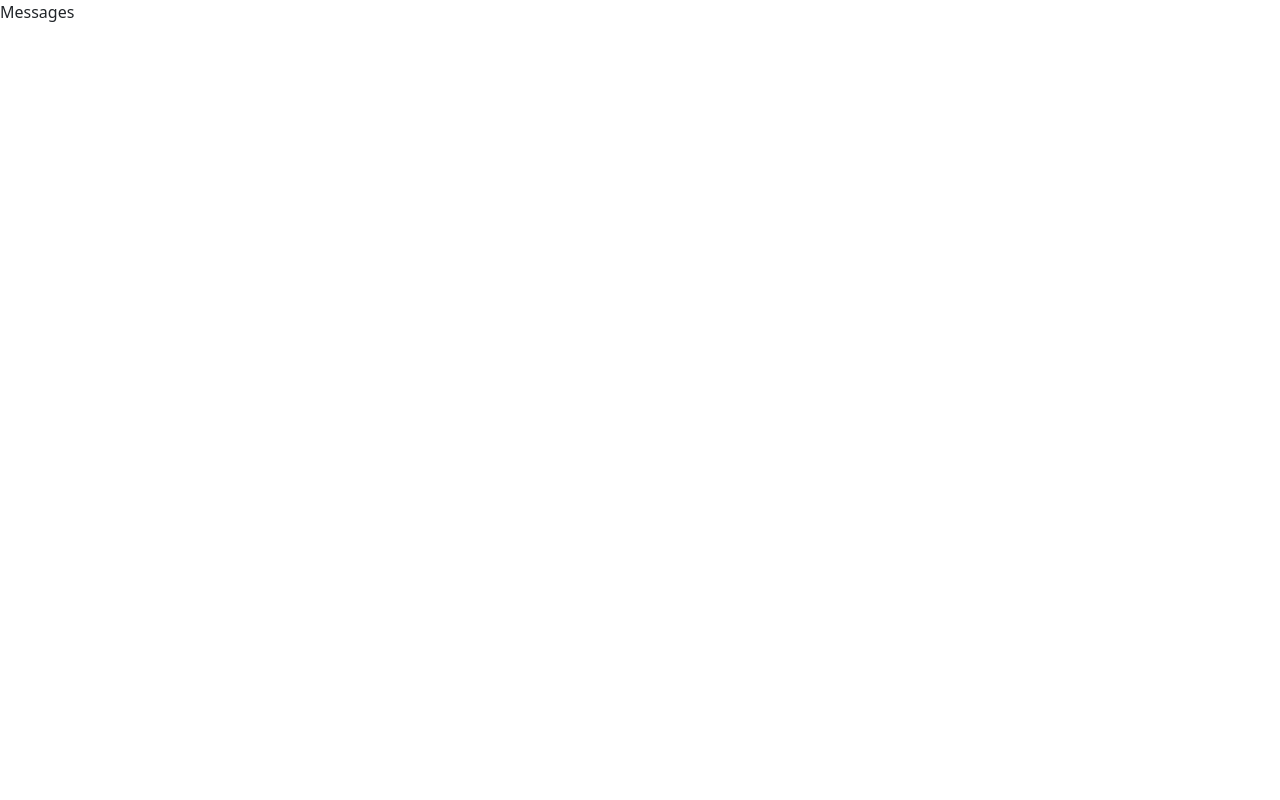
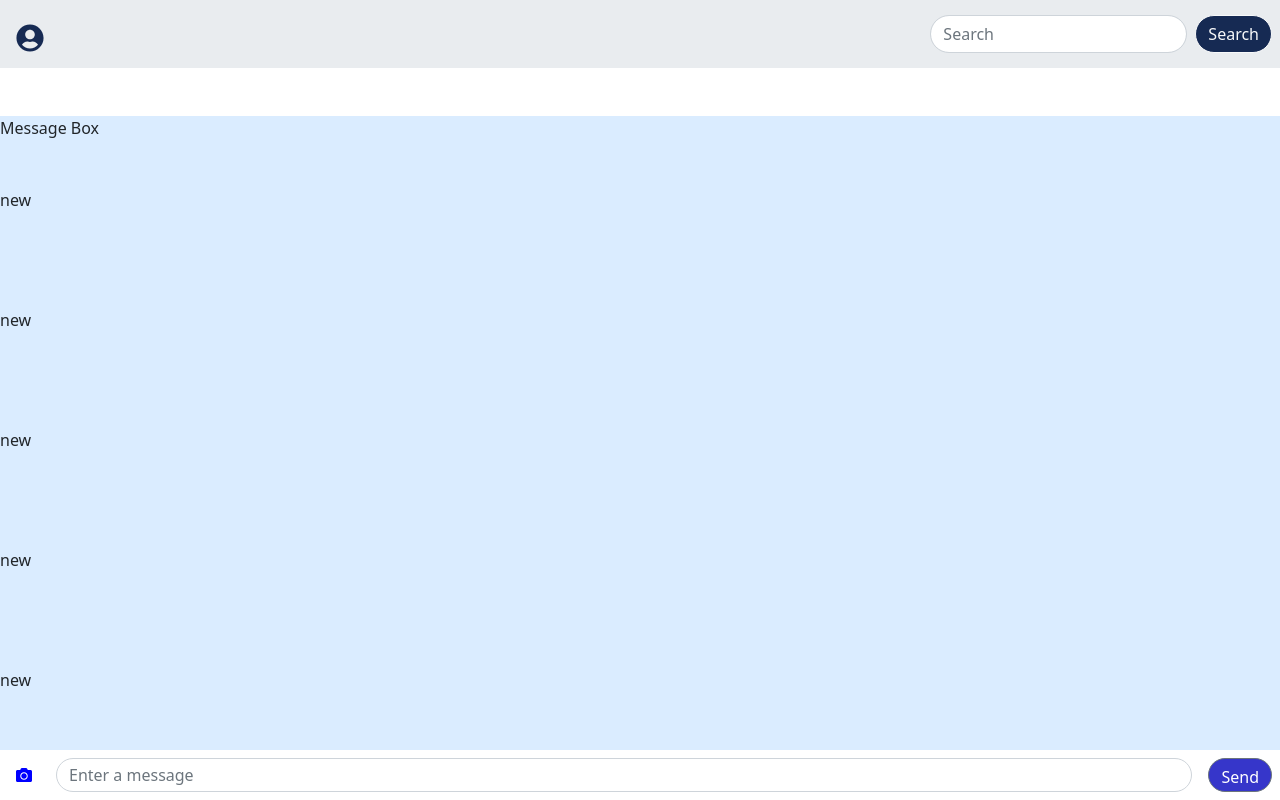
Before and after one commit to acsaeng/post-op-discharge-app, a React (Create React App) app in the folder frontend/: page /messages in a window 1280 px wide. Built offline with nearby package versions, Linux system fonts and the light colour scheme.

Commit message:
Updated Messages component to begin coding up the chatbox

```diff
--- /dev/null
+++ b/frontend/src/messages/Messages.css
@@ -0,0 +1,36 @@
+.message-box {
+    background-color: #daecff;
+    width: 100%;
+    height: calc(100% - 125px);
+    overflow: auto;
+    /* overflow: scroll; */
+    /* margin-bottom: 500px; */
+}
+
+.input-field {
+    position: fixed;
+    width: 100%;
+    /* width:calc(100% - 17px); */
+    background-color: white;
+    bottom: 0;
+    height: 50px;
+}
+.bottom-solid{
+    width: 100%;
+    height: 50px;
+}
+
+button[type=submit]{
+    background-color: rgb(54, 54, 202);
+    border-radius: 25px;
+  }
+
+  input.form-control{
+    border-radius: 25px;
+  }
+
+  div.cam-wrapper{
+    display:flex;
+    align-items: center;
+    color:blue
+  }
--- a/frontend/src/messages/Messages.js
+++ b/frontend/src/messages/Messages.js
@@ -1,9 +1,69 @@
-import React from 'react'
+import axios from 'axios';
+import React, {Component} from "react"
+import 'bootstrap/dist/css/bootstrap.min.css';
+import './Messages.css';
 
-const Messages = () => {
-  return (
-    <div>Messages</div>
-  )
+import { IconContext } from 'react-icons/lib';
+import { FaCamera} from "react-icons/fa";
+
+
+
+
+import Navbar from '../navbar/Navbar';
+
+
+
+export default class Messages extends Component{
+
+  render(){
+    return (
+        <div className="h-100" stle={{"overflow":"hidden"}}>
+            <Navbar />
+
+            <div className="message-box">
+            {/* <div className="message-box" style={{"position":"relative"}}> */}
+                  Message Box
+                  <div>
+                    <div className="py-5">new</div>
+                    <div className="py-5">new</div>
+                    <div className="py-5">new</div>
+                    <div className="py-5">new</div>
+                    <div className="py-5">new</div>
+                    <div className="py-5">new</div>
+                    <div className="py-5">new</div>
+                    <div className="py-5">new</div>
+                    <div className="py-5">new</div>
+                    <div className="py-5">new</div>
+                    <div className="py-5">new</div>
+                    <div className="py-5">new</div>
+                    <div className="py-5">new</div>
+                    <div className="py-5">new</div>
+                    <div className="py-5">new</div>
+                    <div className="py-5">new</div>
+                    <div className="py-5">new</div>
+                    <div className="py-5">new</div>
+                    <div className="py-5">new</div>
+                    <div className="py-5">new</div>
+                  </div>
+            </div>
+
+            <label className="d-flex flex-row input-field justify-content-between">
+                <IconContext.Provider value={{className:'camera-icon'}}>
+                    <div className="cam-wrapper mx-3">
+                      <FaCamera title="Attach a Photo"/>
+                    </div>
+                </IconContext.Provider>
+                {/* <input className="form-control mx-3 my-2" id="commentInput" type="text" required onChange={getData} onKeyDown={handleKeyDown} size="100" placeholder="Enter a message" />
+                <button className="btn btn-secondary mx-2 my-2" type="submit" onClick={clickButton}>Send</button> */}
+                <input className="form-control mx-2 my-2" id="commentInput" type="text" required size="100" placeholder="Enter a message" />
+                <button className="btn btn-secondary mx-2 my-2" type="submit">Send</button>
+            </label>
+
+
+
+
+        </div>
+
+      )
+  }
 }
-
-export default Messages
```
